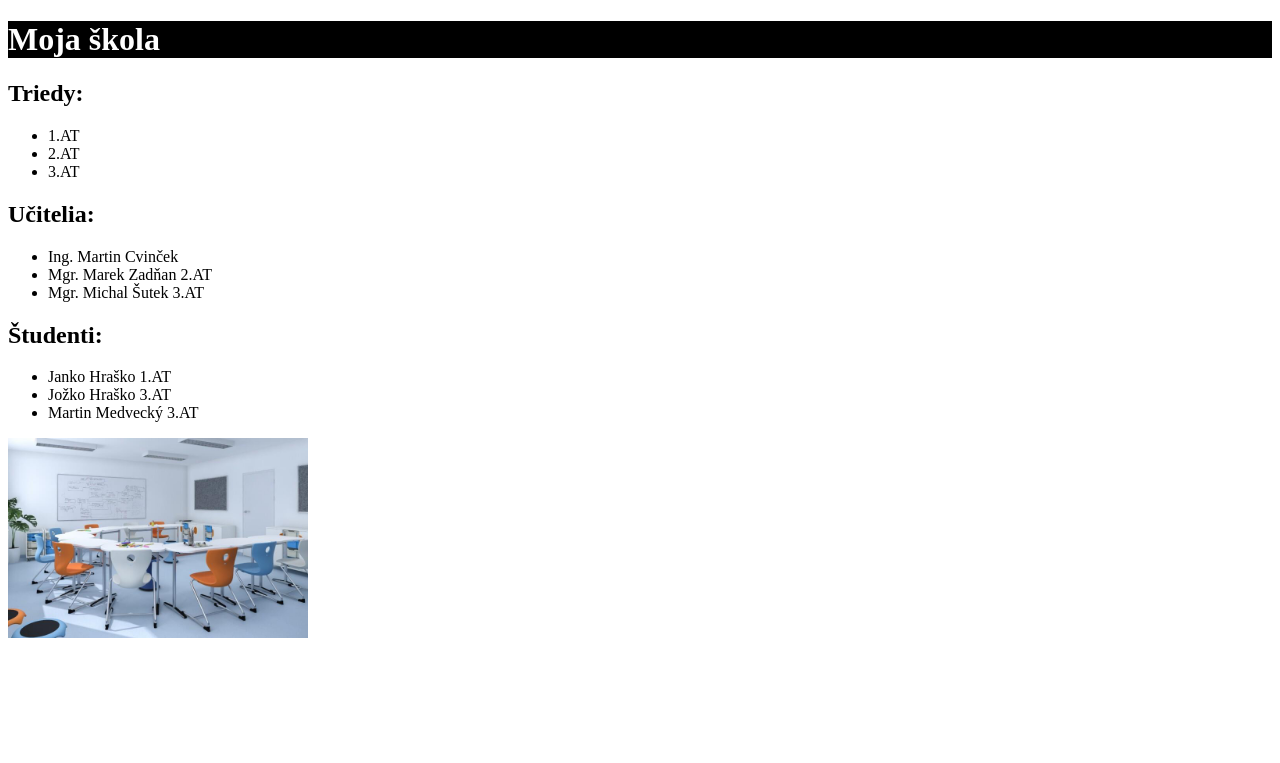
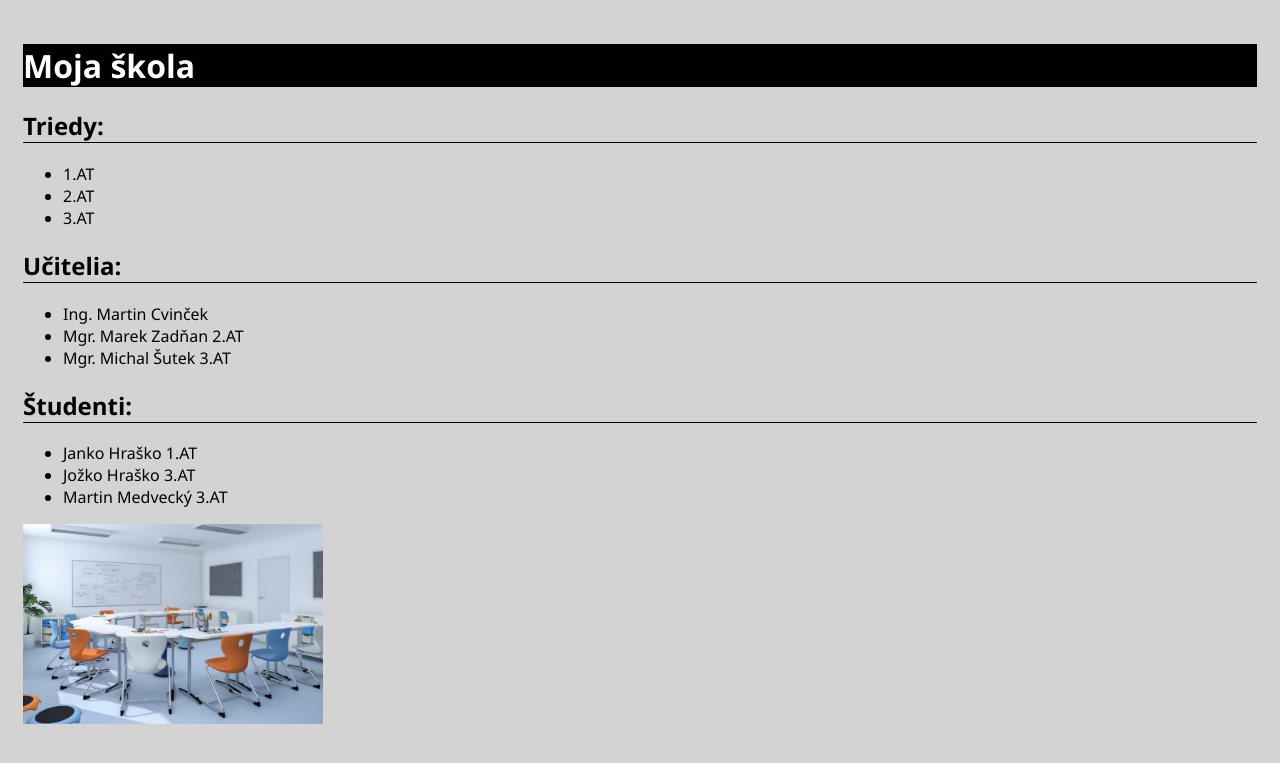
Before and after one commit to michalsutek/PI13_django, a Django app: page /skola/ in a window 1280 px wide. Shown: the top 763 px of the page. Run offline with Django 4.2, Linux system fonts and the light colour scheme; data comes from the database, SQL or seed files in the repository; parts of the project's set-up code (start-up, migrations or seed data) failed here and were passed over.

Commit message:
edit css skola app

```diff
--- a/skola/static/skola/skola.css
+++ b/skola/static/skola/skola.css
@@ -1,4 +1,14 @@
+body {
+    padding: 15px;
+    font-family:'Segoe UI', Tahoma, Geneva, Verdana, sans-serif;
+    background-color:lightgray;
+}
+
 h1 {
     background-color: black;
     color: white;
 }
+
+h2 {
+    border-bottom: 1px solid;
+}
```
